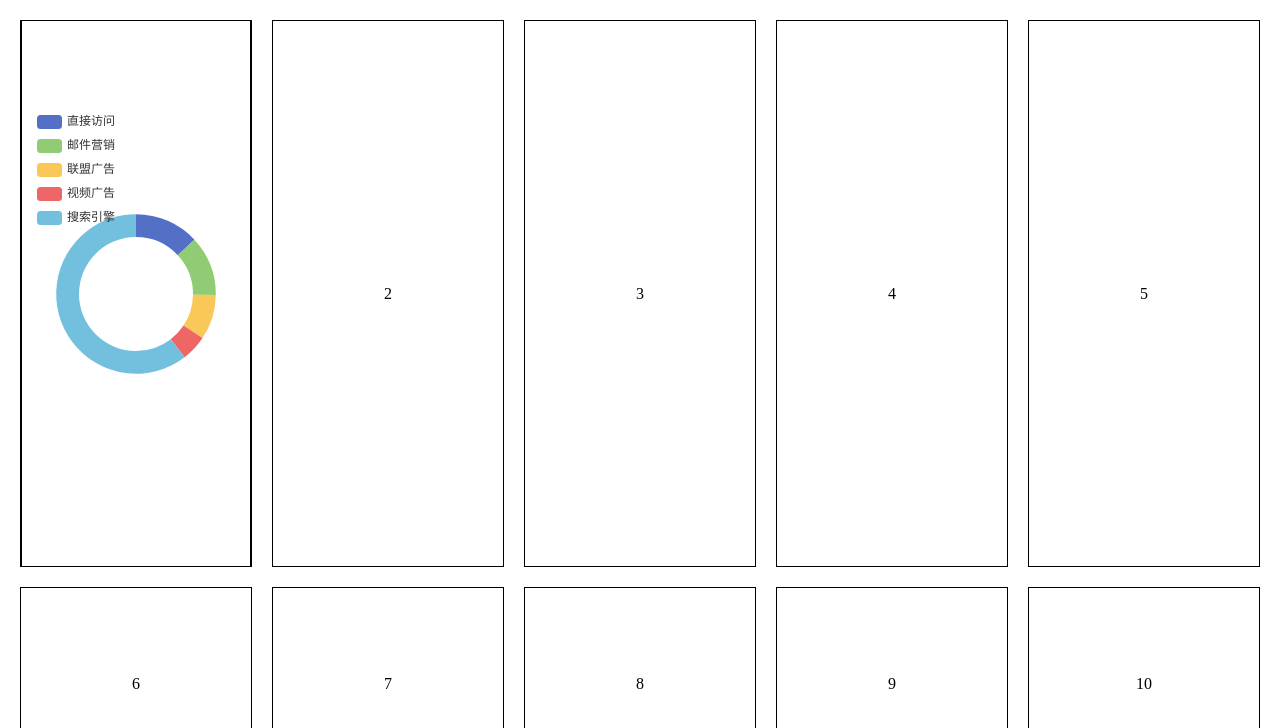
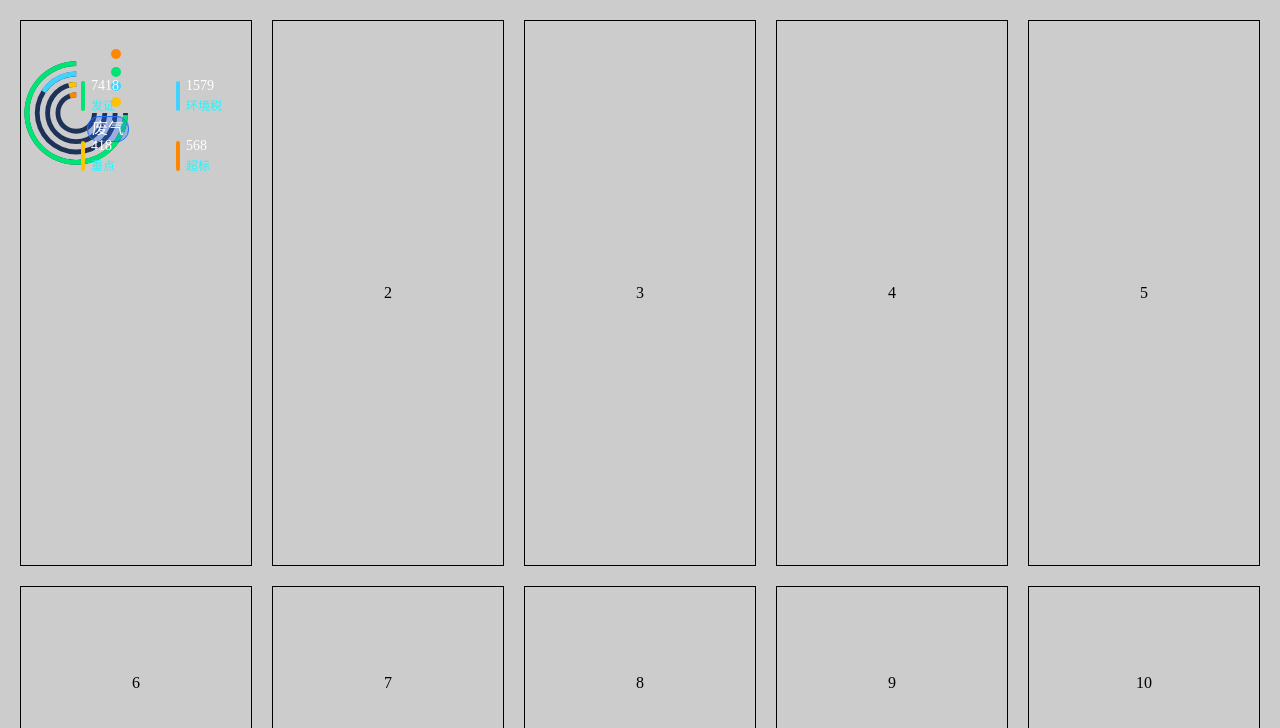
Before and after one commit to lw-web/echarts, a Vue app: page / in a window 1280 px wide. Shown: the top 728 px of the page. Built offline with nearby package versions, Linux system fonts and the light colour scheme.

Commit message:
pie 完成

```diff
--- a/src/App.vue
+++ b/src/App.vue
@@ -1,6 +1,6 @@
 <template>
   <div id="app">
-    <div><Test /></div>
+    <div><Pie /></div>
     <div>2</div>
     <div>3</div>
     <div>4</div>
@@ -14,17 +14,18 @@
 </template>
 
 <script>
-import Test from './components/test'
+import Pie from './components/pie/index'
 export default {
   name: 'App',
   components: {
-    Test
+    Pie
   }
 }
 </script>
 
 <style lang="scss" scoped>
 #app {
+  background: #ccc;
   padding: 20px;
   width: 100vw;
   height: 100vh;
@@ -33,7 +34,7 @@ export default {
   grid-row-gap: 20px;
   grid-column-gap: 20px;
   box-sizing: border-box;
-  div {
+  & > div {
     border: 1px solid #000;
     display: flex;
     align-items: center;
--- /dev/null
+++ b/src/components/pie/index.vue
@@ -0,0 +1,33 @@
+<template>
+  <Pie :chartData="chartData" :colors="colors" />
+</template>
+
+<script>
+import Pie from './pie'
+export default {
+  components: { Pie },
+  data () {
+    return {
+      chartData: [
+        {
+          name: '发证',
+          value: 7418
+        },
+        {
+          name: '环境税',
+          value: 1579
+        },
+        {
+          name: '重点',
+          value: 418
+        },
+        {
+          name: '超标',
+          value: 568
+        }
+      ],
+      colors: ['#00E473', '#40D3FF', '#FFC300', '#FF8700']
+    }
+  }
+}
+</script>
--- /dev/null
+++ b/src/components/pie/pie.vue
@@ -0,0 +1,253 @@
+<template>
+  <div class="pie-container">
+    <div id="pie"></div>
+    <div class="yuandian" v-for="c in colors" :key="c" :style="{
+        'background-color': c
+      }"
+    ></div>
+    <div class="cod">废气</div>
+    <div class="lengend">
+      <div class="item" v-for="item in chartData" :key="item.value">
+        <div class="value">{{ item.value }}</div>
+        <div class="name">{{ item.name }}</div>
+      </div>
+    </div>
+  </div>
+</template>
+
+<script>
+const option = {
+  backgroundColor: 'transparent',
+  color: [],
+  grid: {
+    top: 0,
+    bottom: 0,
+    left: 0,
+    right: 0,
+    containLabel: false
+  },
+  yAxis: [{
+    type: 'category',
+    inverse: true,
+    axisLine: {
+      show: false
+    },
+    axisTick: {
+      show: false
+    },
+    axisLabel: {
+      show: false
+    },
+    data: []
+  }],
+  xAxis: [{
+    show: false
+  }],
+  series: []
+}
+
+function genOption (chartData, colors) {
+  console.log(chartData, colors)
+  const arrName = []
+  const arrValue = []
+  const pieSeries = []
+  const lineYAxis = []
+  let sum = 0
+  // 数据处理
+  chartData.forEach((v, i) => {
+    arrName.push(v.name)
+    arrValue.push(v.value)
+    sum = sum + v.value
+  })
+  // 图表option整理
+  chartData.forEach((v, i) => {
+    pieSeries.push({
+      name: v.name,
+      type: 'pie',
+      animationDuration: 2000,
+      clockWise: false,
+      hoverAnimation: false,
+      radius: [75 - i * 15 + '%', 68 - i * 15 + '%'],
+      center: ['40%', '25%'],
+      label: {
+        show: false
+      },
+      data: [{
+        value: v.value,
+        name: v.name
+      }, {
+        value: sum - v.value,
+        name: '',
+        itemStyle: {
+          color: 'rgba(0,0,0,0)'
+        }
+      }]
+    })
+    pieSeries.push({
+      name: '',
+      type: 'pie',
+      silent: true,
+      animationDuration: 2000,
+      z: 1,
+      clockWise: false, // 顺时加载
+      hoverAnimation: false, // 鼠标移入变大
+      radius: [75 - i * 15 + '%', 68 - i * 15 + '%'],
+      center: ['40%', '25%'],
+      label: {
+        show: false
+      },
+      data: [{
+        value: 7.5,
+        itemStyle: {
+          color: '#1E3257'
+        }
+      }, {
+        value: 2.5,
+        name: '',
+        itemStyle: {
+          color: 'rgba(0,0,0,0)'
+        }
+      }]
+    })
+    lineYAxis.push({
+      value: i,
+      textStyle: {
+        rich: {
+          circle: {
+            color: colors[i],
+            padding: [0, 5]
+          }
+        }
+      }
+    })
+  })
+  option.yAxis[0].data = lineYAxis
+  option.series = pieSeries
+  option.color = colors
+  return option
+}
+export default {
+  props: {
+    chartData: {
+      type: Array,
+      default () {
+        return []
+      }
+    },
+    colors: {
+      type: Array,
+      default () {
+        return []
+      }
+    }
+  },
+  mounted () {
+    this.chart = this.$echarts.init(document.getElementById('pie'))
+    const option = genOption(this.chartData, this.colors)
+    console.log(option)
+    this.chart.setOption(option)
+  }
+}
+</script>
+
+<style scoped lang="scss">
+.pie-container {
+  width: 100%;
+  height: 100%;
+  position: relative;
+  #pie {
+    width: 60%;
+    height: 100%;
+  }
+  .yuandian {
+    height: 10px;
+    width: 10px;
+    border-radius: 5px;
+    position: absolute;
+    left: 90px;
+    top: 28px;
+
+    &:nth-child(2) {
+      top: 46px;
+    }
+
+    &:nth-child(3) {
+      top: 60px;
+    }
+
+    &:nth-child(4) {
+      top: 76px;
+    }
+  }
+
+  .cod {
+    width: 40px;
+    height: 24px;
+    background: rgba(33, 111, 255, 0.3);
+    border: 1px solid #216FFF;
+    border-radius: 12px;
+    display: flex;
+    align-items: center;
+    justify-content: center;
+    position: absolute;
+    left: 66px;
+    top: 95px;
+    color: white;
+  }
+
+  .lengend {
+    position: absolute;
+    right: -10px;
+    top: 45px;
+    display: flex;
+    align-items: center;
+    justify-content: space-between;
+    width: 170px;
+    height: 120px;
+    flex-wrap: wrap;
+    font-size: 12px;
+    line-height: 20px;
+
+    .item {
+      width: 75px;
+      position: relative;
+
+      .value {
+        color: white;
+        font-size: 14px;
+      }
+
+      .name {
+        color: #21F5FF;
+      }
+
+      &::before {
+        position: absolute;
+        left: -10px;
+        top: 5px;
+        content: '';
+        width: 4px;
+        height: 30px;
+        background: #00E473;
+        border-radius: 2px;
+      }
+
+      &:nth-child(1)::before {
+        background: #00E473;
+      }
+
+      &:nth-child(2)::before {
+        background: #40D3FF;
+      }
+
+      &:nth-child(3)::before {
+        background: #FFC300;
+      }
+
+      &:nth-child(4)::before {
+        background: #FF8700;
+      }
+    }
+  }
+}
+</style>
```
Also changed, not shown: src/components/pie.vue (deleted, +0 -130 lines).
